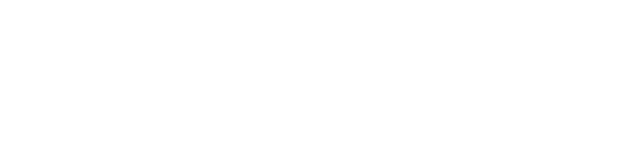
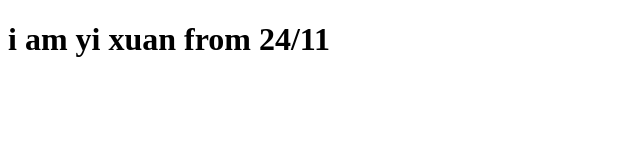
Before and after one commit to yishun20/hello, a plain HTML site: page index.html in a window 1280 px wide. Shown: the whole page, without its empty margins (0-640 px from the left). Drawn offline with Linux system fonts and the light colour scheme.

Commit message:
Update index.html

```diff
--- a/index.html
+++ b/index.html
@@ -5,6 +5,6 @@
     <title>yi xuan's webpage !!</title>
   </head>
   <body>
-
+        <h1> i am yi xuan from 24/11
   </body>
 </html>
```
